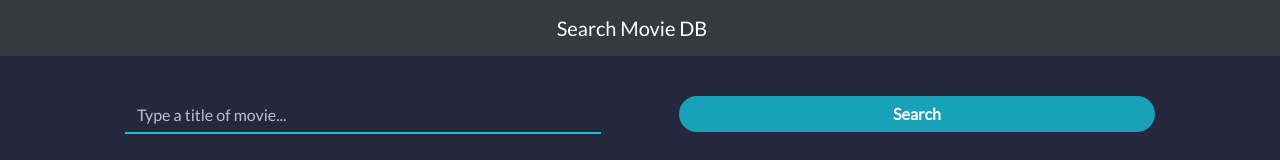
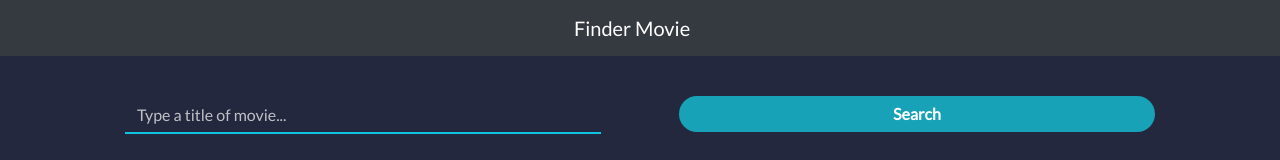
Before and after one commit to Brian-Santeliz/react-movie-omdb, a React (Create React App) app: page / in a window 1280 px wide. Shown: the top 160 px of the page. Built offline with nearby package versions, Linux system fonts and the light colour scheme.

Commit message:
Change the name to the app

```diff
--- a/public/index.html
+++ b/public/index.html
@@ -17,7 +17,7 @@
 
     <link href="https://fonts.googleapis.com/css2?family=Lato&display=swap" rel="stylesheet">
 
-    <title>Search Movies DB</title>
+    <title>Finder Movie</title>
   </head>
   <body>
     <noscript>You need to enable JavaScript to run this app.</noscript>
--- a/src/App.js
+++ b/src/App.js
@@ -14,7 +14,7 @@ function App() {
   return (
     <>
       <Router>
-        <Header title="Search Movie DB" />
+        <Header title="Finder Movie" />
         <Switch>
           <Route exact path="/" component={Home} />
           <Route exact path="/about/:id" component={About} />
```
